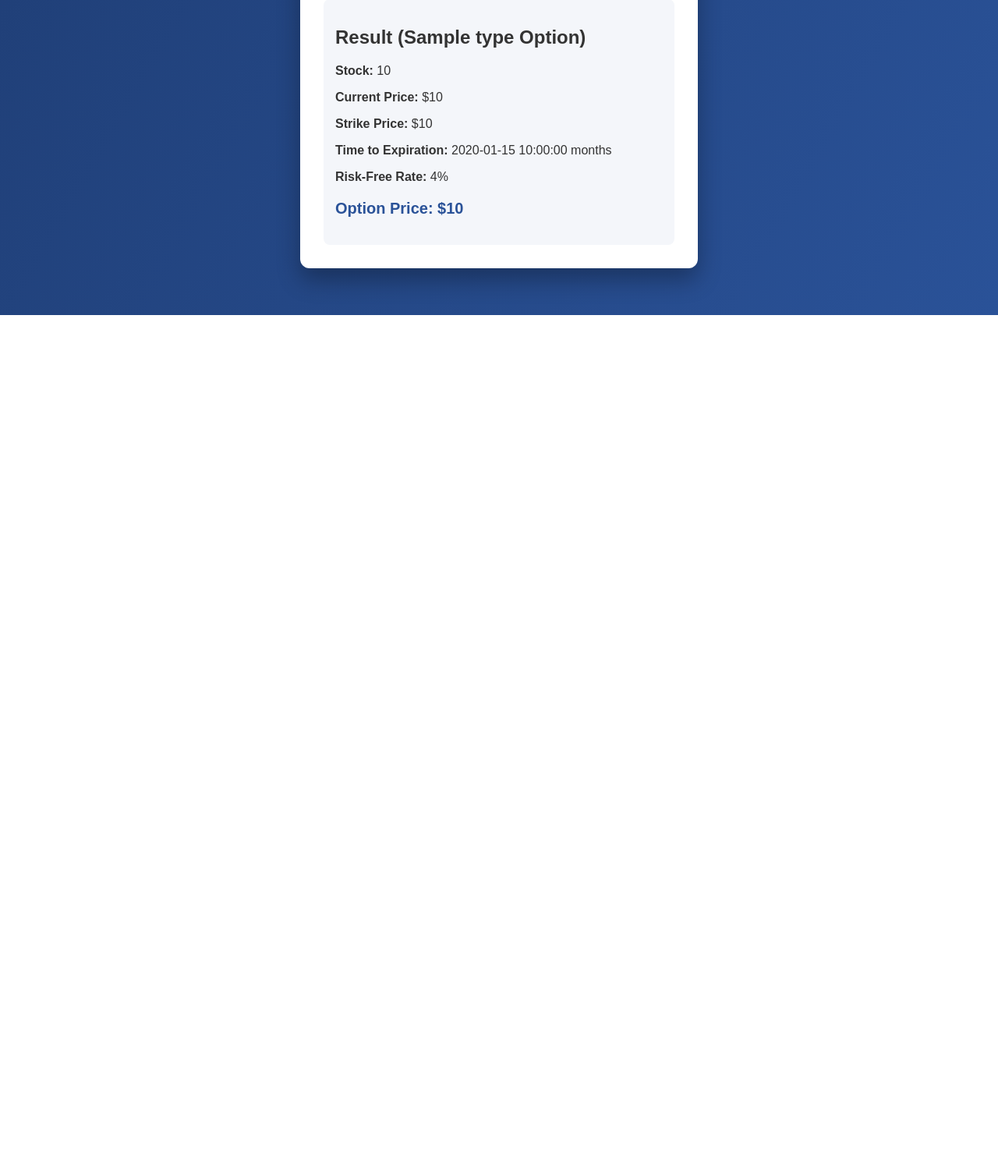
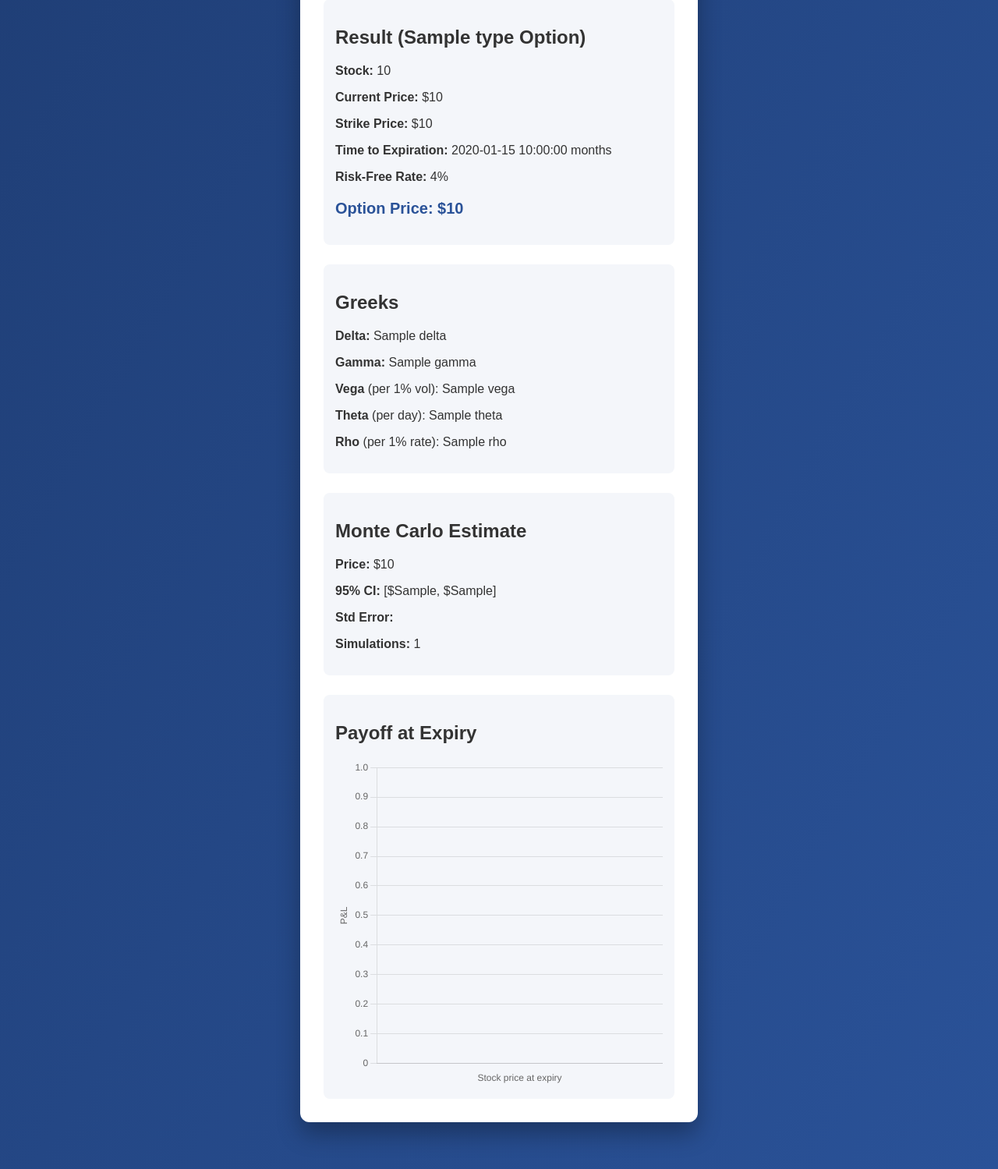
Before and after one commit to ARGH23/OptionPricingCalculations, a Flask app: template templates/index.html in a window 1280 px wide. Shown: the part 576-2075 px from the top of the page at 78% size. Before the commit the page ends 980 px from the top, so only its background shows below. Run offline with Flask 3, Linux system fonts and the light colour scheme; the template is opened without the code that fills it: most values are stand-ins (such as "Sample title", 1, 10 or a date in 2020).

Commit message:
adding features

```diff
--- a/templates/index.html
+++ b/templates/index.html
@@ -4,6 +4,7 @@
     <meta charset="UTF-8">
     <title>Option Pricing</title>
     <link rel="stylesheet" href="{{ url_for('static', filename='style.css') }}">
+    <script src="https://cdnjs.cloudflare.com/ajax/libs/Chart.js/4.4.4/chart.umd.min.js"></script>
 </head>
 <body>
 
@@ -39,6 +40,55 @@
         <p><strong>Risk-Free Rate:</strong> {{ result.risk_free_rate }}%</p>
         <p class="price">Option Price: ${{ result.option_price }}</p>
     </div>
+
+    <div class="result">
+        <h2>Greeks</h2>
+        <p><strong>Delta:</strong> {{ result.greeks.delta }}</p>
+        <p><strong>Gamma:</strong> {{ result.greeks.gamma }}</p>
+        <p><strong>Vega</strong> (per 1% vol): {{ result.greeks.vega }}</p>
+        <p><strong>Theta</strong> (per day): {{ result.greeks.theta }}</p>
+        <p><strong>Rho</strong> (per 1% rate): {{ result.greeks.rho }}</p>
+    </div>
+
+    <div class="result">
+        <h2>Monte Carlo Estimate</h2>
+        <p><strong>Price:</strong> ${{ result.monte_carlo.price }}</p>
+        <p><strong>95% CI:</strong> [${{ result.monte_carlo.ci_low }}, ${{ result.monte_carlo.ci_high }}]</p>
+        <p><strong>Std Error:</strong> {{ result.monte_carlo.std_error }}</p>
+        <p><strong>Simulations:</strong> {{ result.monte_carlo.n_sims }}</p>
+    </div>
+
+    <div class="result">
+        <h2>Payoff at Expiry</h2>
+        <canvas id="payoffChart" height="300"></canvas>
+    </div>
+
+    <script>
+        const stockPrices = {{ result.payoff.stock_prices | tojson }};
+        const pnl = {{ result.payoff.pnl | tojson }};
+
+        new Chart(document.getElementById('payoffChart'), {
+            type: 'line',
+            data: {
+                labels: stockPrices,
+                datasets: [{
+                    label: 'Net P&L at expiry',
+                    data: pnl,
+                    borderColor: '#1d4ed8',
+                    borderWidth: 2,
+                    pointRadius: 0,
+                    fill: false
+                }]
+            },
+            options: {
+                scales: {
+                    x: { title: { display: true, text: 'Stock price at expiry' } },
+                    y: { title: { display: true, text: 'P&L' } }
+                },
+                plugins: { legend: { display: false } }
+            }
+        });
+    </script>
     {% endif %}
 </div>
 
```
Also changed, not shown: app.py (line endings or trailing spaces).
